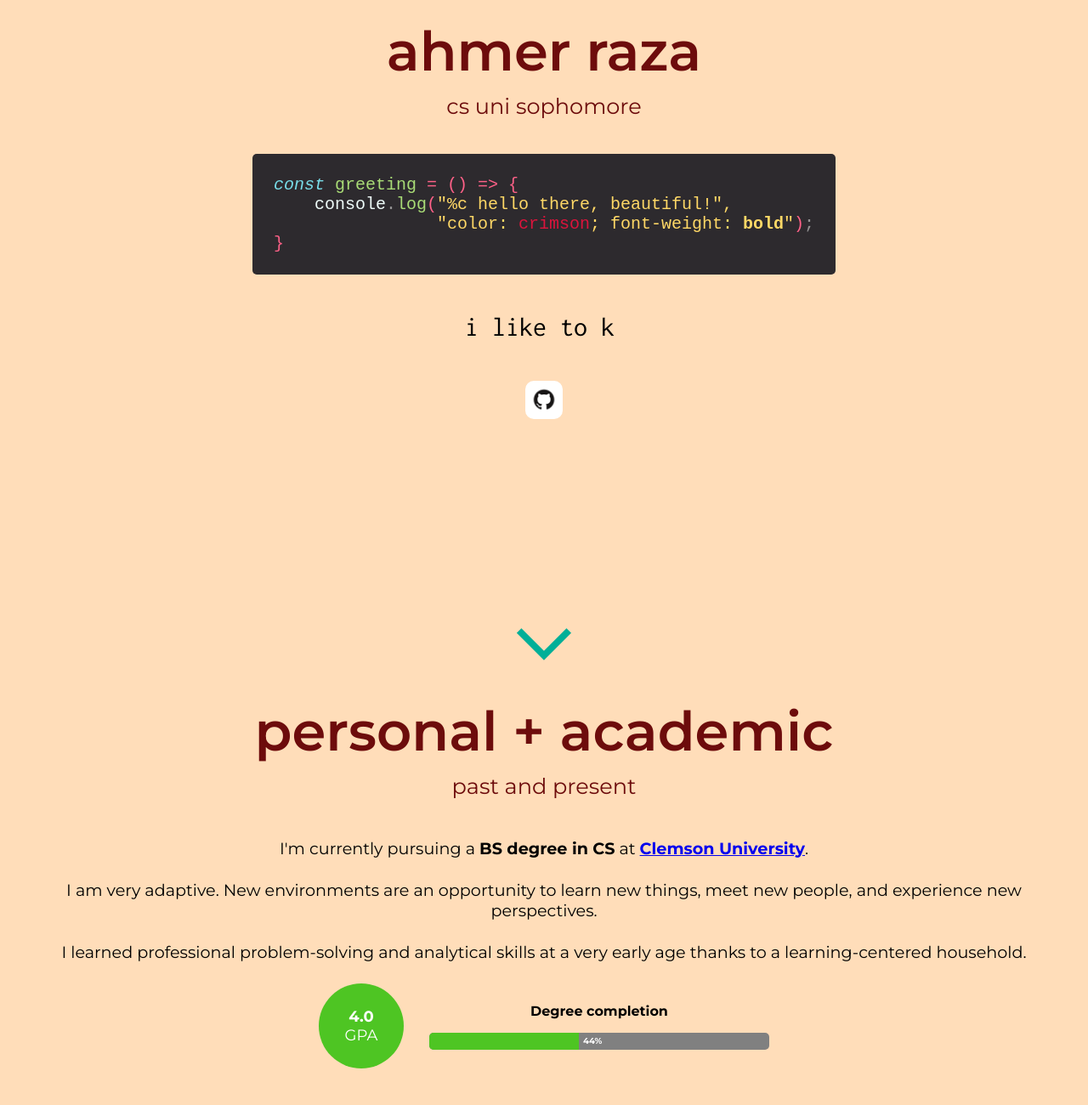
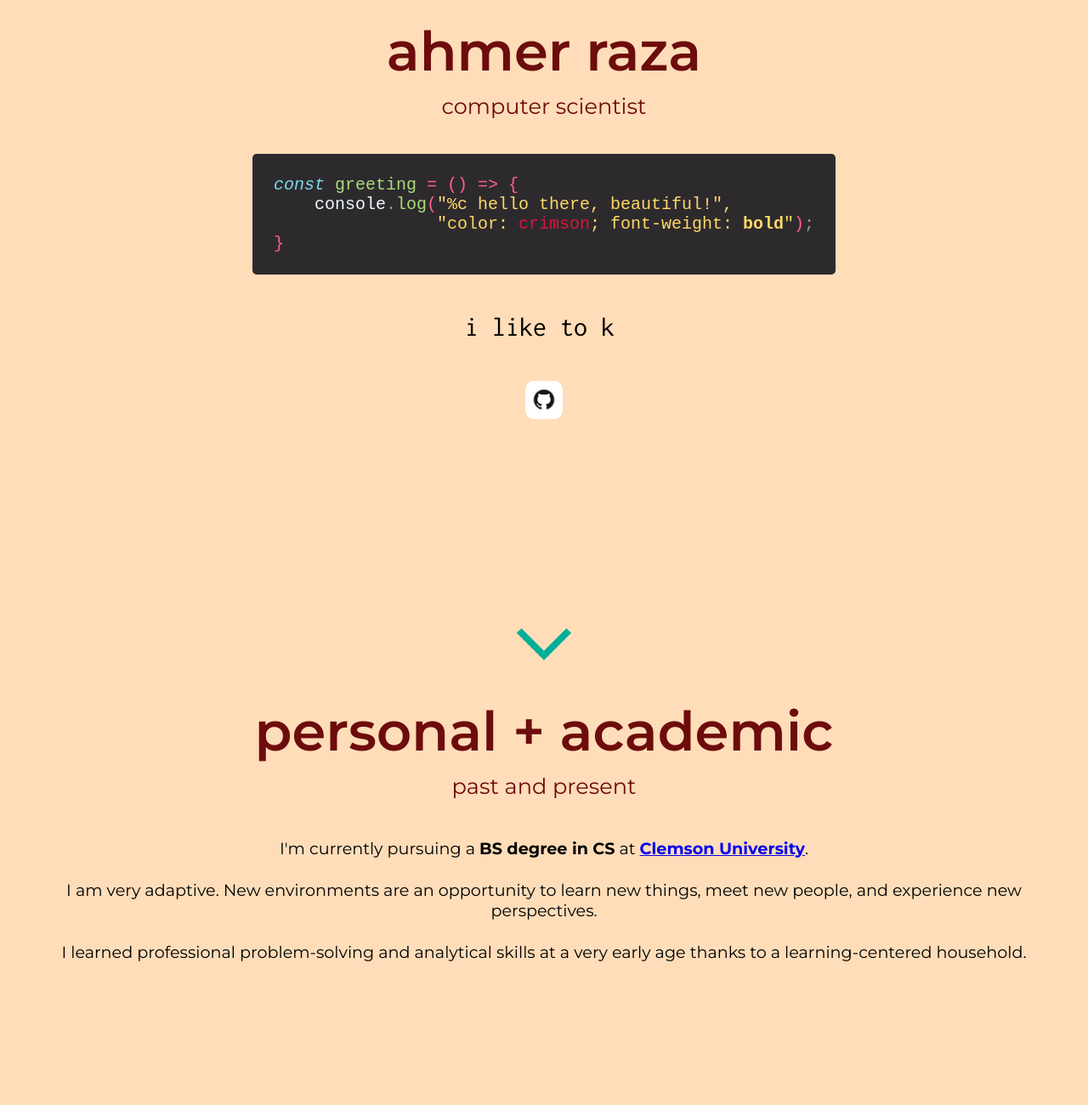
Before and after one commit to ahhmerrr/ahmer.github.io, a plain HTML site: page index.html in a window 1280 px wide. Shown: the top 1300 px of the page at 85% size. Drawn offline with nearby package versions, Linux system fonts and the light colour scheme.

Commit message:
Meat 🥩🍖

```diff
--- a/index.html
+++ b/index.html
@@ -34,7 +34,8 @@
             <div class="first">
                 <!-- ? header and subheader -->
                 <h1 class="header-text">ahmer raza</h1>
-                <h2 class="subheader-text">cs uni sophomore</h2>
+                <!-- cs uni sophomore -->
+                <h2 class="subheader-text">computer scientist</h2>
 
                 <!-- ? stylized code at the hero section -->
                 <pre class="hero-code-wrapper">
@@ -110,12 +111,12 @@
                     <!-- ? degree info and progress -->
                     <div class="degree-info-wrapper">
                         <!-- ? GPA circle -->
-                        <div class="circle">
+                        <!-- <div class="circle">
                             <p class="gpa-info"><b>4.0</b> GPA</p>
-                        </div>
+                        </div> -->
 
                         <!-- ? degree progress bar -->
-                        <div class="degree-progress-wrapper">
+                        <!-- <div class="degree-progress-wrapper">
                             <p class="degree-completion-paragraph">
                                 Degree completion
                             </p>
@@ -126,7 +127,7 @@
                                 ></div>
                                 <p class="completion-info">44%</p>
                             </div>
-                        </div>
+                        </div> -->
                     </div>
                 </div>
 
```
Also changed, not shown: 1 other file.
